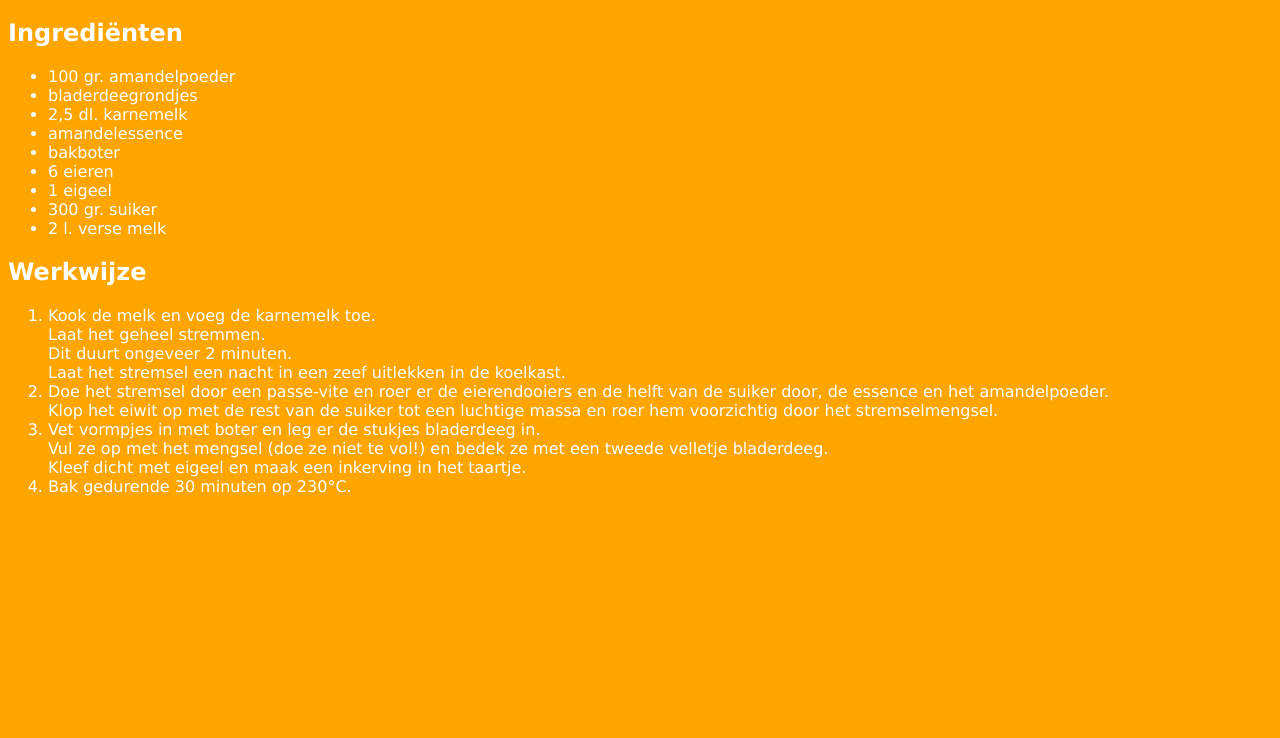
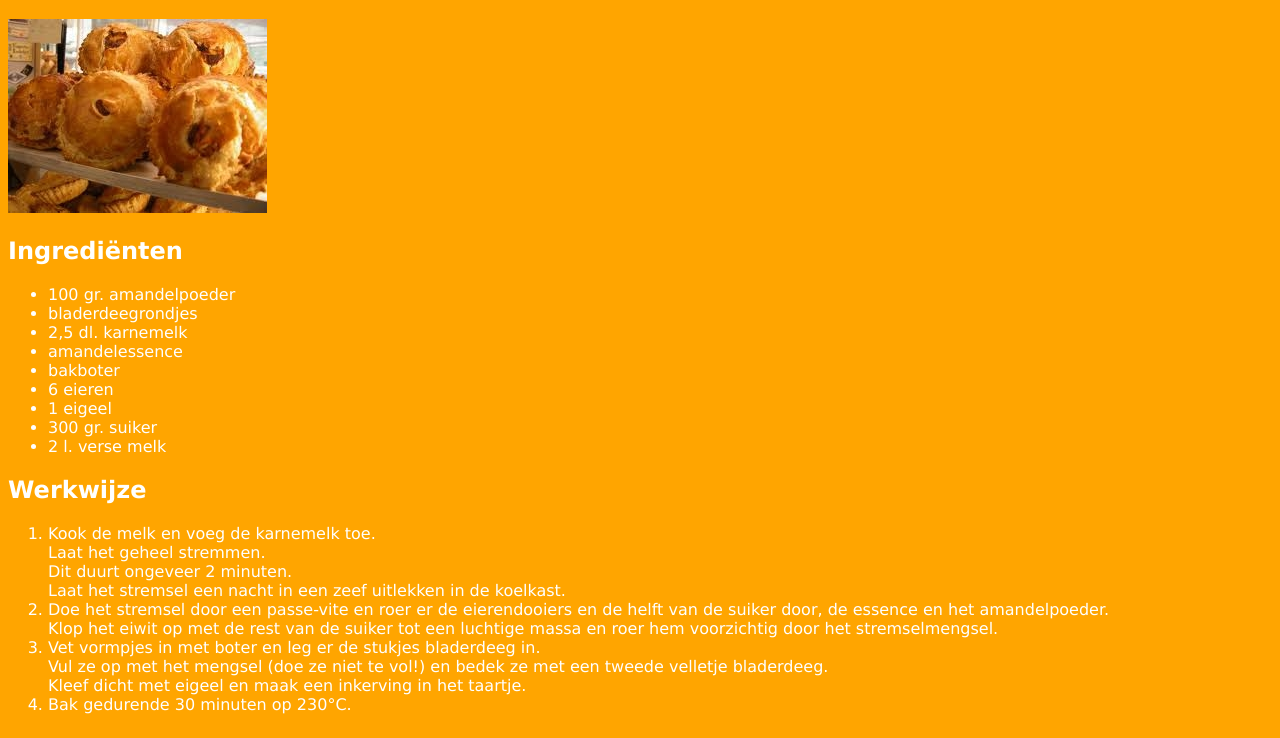
Before and after one commit to Peter310764/recepten, a plain HTML site: page mattentaart.html in a window 1280 px wide. Shown: the part 62-800 px from the top of the page. Drawn offline with Linux system fonts and the light colour scheme.

Commit message:
invoegen mattentaart JPG

```diff
--- a/mattentaart.html
+++ b/mattentaart.html
@@ -7,6 +7,7 @@
 </head>
 <body>
 <h1>Mattentaart</h1>
+    <img src="images/mattentaart.jpg" alt="mattentaart">
 <h2>Ingrediënten</h2>
 <ul>
 <li>100 gr. amandelpoeder</li>
```
